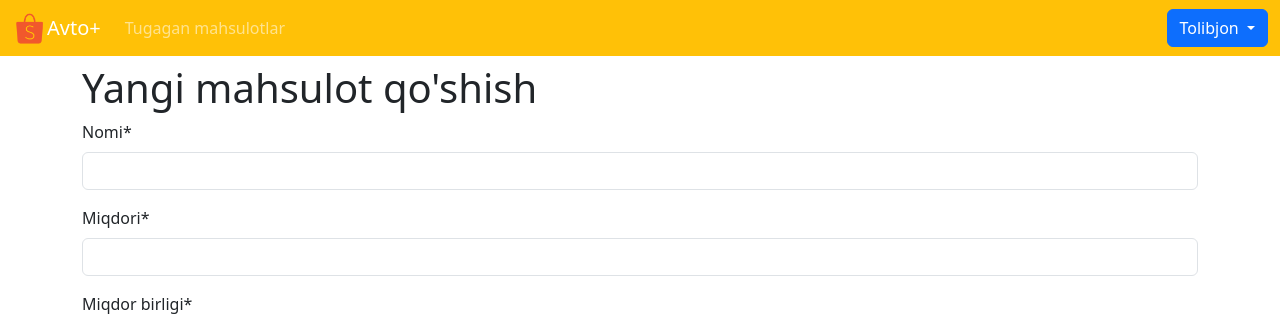
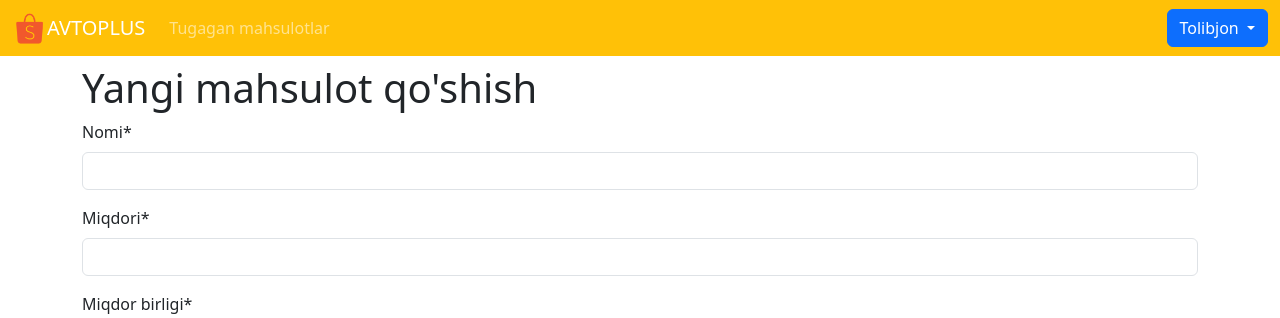
Before and after one commit to TolibjonD/projectOne, a Django app: page /add/ in a window 1280 px wide. Shown: the top 318 px of the page. Run offline with Django 4.2, Linux system fonts and the light colour scheme; a user stored in the database is signed in; some libraries are stand-ins or nearby versions.

Commit message:
i changed logo

```diff
--- a/templates/base.html
+++ b/templates/base.html
@@ -24,7 +24,7 @@
         <div class="container-fluid">
           <img src="{% static 'assets/log.png' %}" alt="." width="35" class="d-inline-block align-text-top">
           <a class="navbar-brand" href="{% url 'products' %}">
-            Avto+
+            AVTOPLUS
           </a>
           <button class="navbar-toggler" type="button" data-bs-toggle="collapse" data-bs-target="#navbarSupportedContent" aria-controls="navbarSupportedContent" aria-expanded="false" aria-label="Toggle navigation">
             <span class="navbar-toggler-icon"></span>
```
